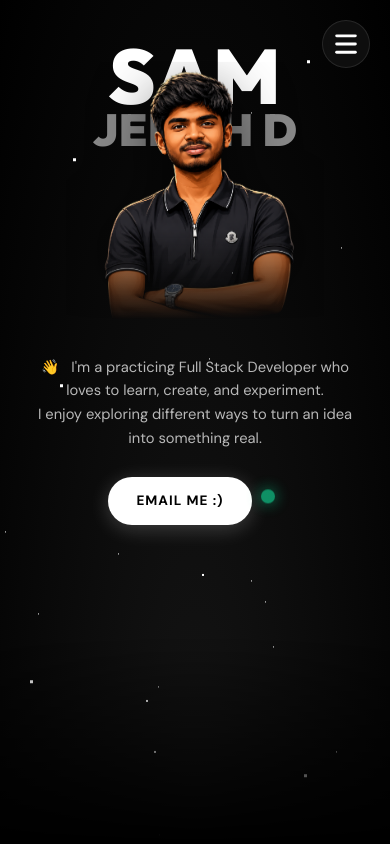
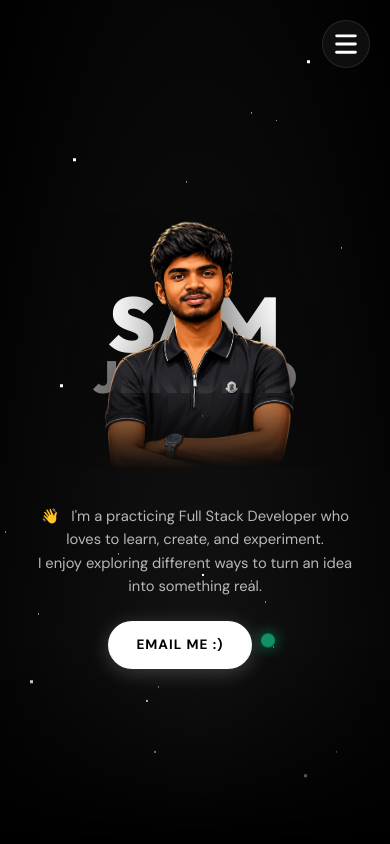
Before and after one commit to samjerish/SAMJERISHD_PORTFOLIO, a React (Vite) app: page / in a window 390 px wide. Shown: the top 844 px of the page. Built offline with nearby package versions, Linux system fonts and the light colour scheme.

Commit message:
Center hero section vertically and horizontally in mobile view

```diff
--- a/src/components/sections/HeroSection.css
+++ b/src/components/sections/HeroSection.css
@@ -373,25 +373,26 @@ body.light-mode .hero-floating-nav button:hover {
     height: auto;
     display: flex;
     flex-direction: column;
-    justify-content: flex-start;
+    justify-content: center;
     align-items: center;
-    padding: 0 1rem;
+    padding: 5.5rem 1.2rem 3rem 1.2rem;
     overflow: visible;
     overflow-x: clip;
     touch-action: pan-y;
+    text-align: center;
   }
 
   .center-layout {
     flex: none;
     position: relative;
     width: 100%;
-    height: 42vh;
-    min-height: 290px;
+    height: auto;
+    min-height: 280px;
     display: flex;
     align-items: center;
     justify-content: center;
-    padding-top: 3rem;
-    padding-bottom: 0;
+    padding: 0;
+    margin: 0 auto;
     -webkit-mask-image: none !important;
     mask-image: none !important;
     touch-action: pan-y;
@@ -399,7 +400,7 @@ body.light-mode .hero-floating-nav button:hover {
 
   .hero-background-text-new {
     position: absolute;
-    top: 30%;
+    top: 50%;
     left: 50%;
     transform: translate(-50%, -50%);
     display: flex;
@@ -441,7 +442,8 @@ body.light-mode .hero-floating-nav button:hover {
     justify-content: center;
     align-items: center;
     position: relative;
-    top: 2vh;
+    top: 0;
+    margin: 0 auto;
     z-index: 10;
     animation: float 6s ease-in-out infinite;
     pointer-events: none;
@@ -451,8 +453,9 @@ body.light-mode .hero-floating-nav button:hover {
   .hero-avatar-img-new {
     display: block !important;
     width: clamp(250px, 68vw, 360px);
-    max-height: 36vh;
+    max-height: 38vh;
     height: auto;
+    margin: 0 auto;
     object-fit: contain;
     filter: drop-shadow(0 20px 30px rgba(0, 0, 0, 0.65));
     -webkit-mask-image: linear-gradient(to bottom, black 65%, transparent 100%);
@@ -464,20 +467,21 @@ body.light-mode .hero-floating-nav button:hover {
   .hero-bottom-elements {
     position: relative;
     width: 100%;
+    max-width: 480px;
+    margin: 2.2rem auto 0 auto;
     display: flex;
     flex-direction: column;
     align-items: center;
     justify-content: center;
     text-align: center;
     gap: 1.4rem;
-    padding: 0 1.2rem 3.5rem 1.2rem;
-    margin-top: 2rem; /* Clean breathing room between avatar photo and intro text */
+    padding: 0 1rem;
     z-index: 30;
     touch-action: pan-y;
   }
 
   .hero-intro-text {
-    max-width: 500px;
+    max-width: 480px;
     width: 100%;
     text-align: center;
     margin: 0 auto;
@@ -499,7 +503,7 @@ body.light-mode .hero-floating-nav button:hover {
     align-items: center;
     justify-content: center;
     gap: 1rem;
-    margin-top: 0.5rem;
+    margin: 0.2rem auto 0 auto;
   }
 
   .book-call-btn {
@@ -524,13 +528,12 @@ body.light-mode .hero-floating-nav button:hover {
 
 @media (max-width: 480px) {
   .hero-container.new-hero {
-    padding: 0 0.8rem;
+    padding: 5rem 1rem 2.5rem 1rem;
   }
 
   .center-layout {
-    height: 38vh;
-    min-height: 260px;
-    padding-top: 2.6rem;
+    min-height: 250px;
+    padding: 0;
   }
 
   .text-line-1 {
@@ -547,17 +550,17 @@ body.light-mode .hero-floating-nav button:hover {
   }
 
   .floating-avatar-new {
-    top: 1.5vh;
+    top: 0;
   }
 
   .hero-avatar-img-new {
     width: clamp(230px, 66vw, 310px);
-    max-height: 34vh;
+    max-height: 35vh;
   }
 
   .hero-bottom-elements {
-    padding: 0 0.8rem 3rem 0.8rem;
-    margin-top: 2.2rem; /* Clean healthy spacing below avatar photo */
+    margin: 2rem auto 0 auto;
+    padding: 0 0.5rem;
     gap: 1.2rem;
   }
 
@@ -574,8 +577,7 @@ body.light-mode .hero-floating-nav button:hover {
 
 @media (max-width: 360px) {
   .center-layout {
-    height: 35vh;
-    min-height: 230px;
+    min-height: 220px;
   }
 
   .text-line-1 {
@@ -591,7 +593,7 @@ body.light-mode .hero-floating-nav button:hover {
   }
 
   .hero-bottom-elements {
-    margin-top: 1.8rem;
+    margin: 1.8rem auto 0 auto;
   }
 
   .hero-intro-text p {
```
